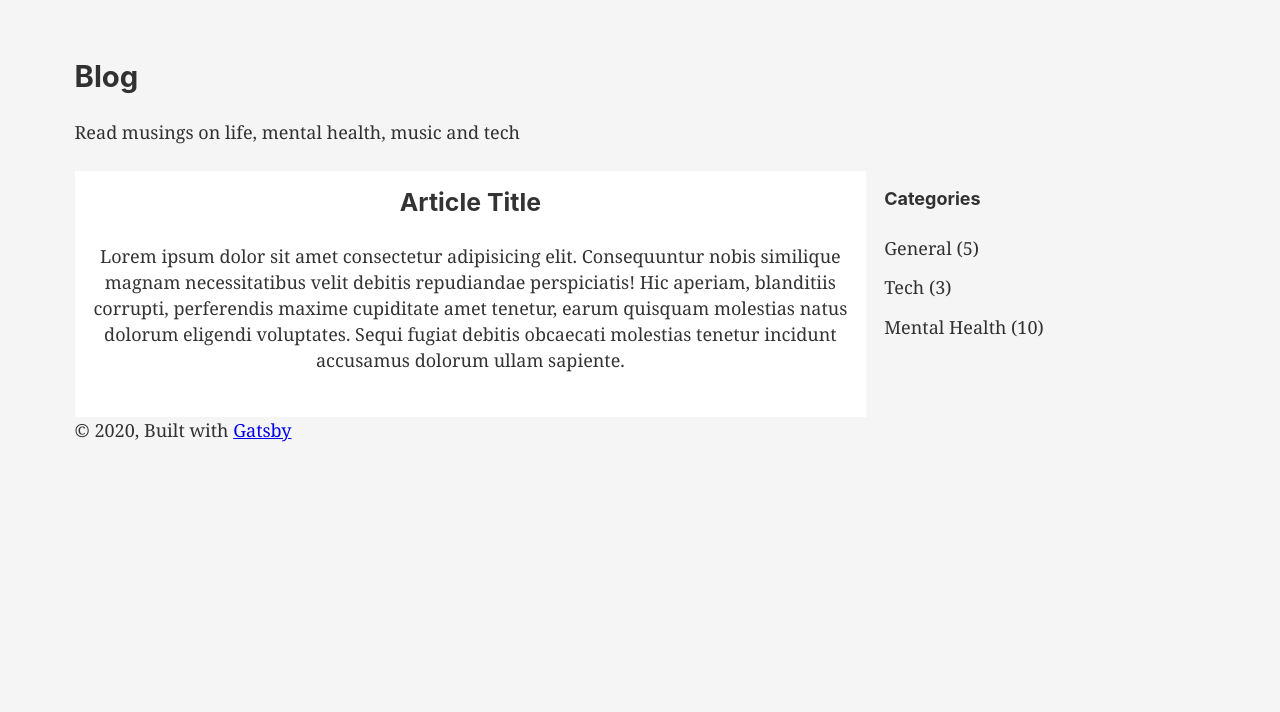
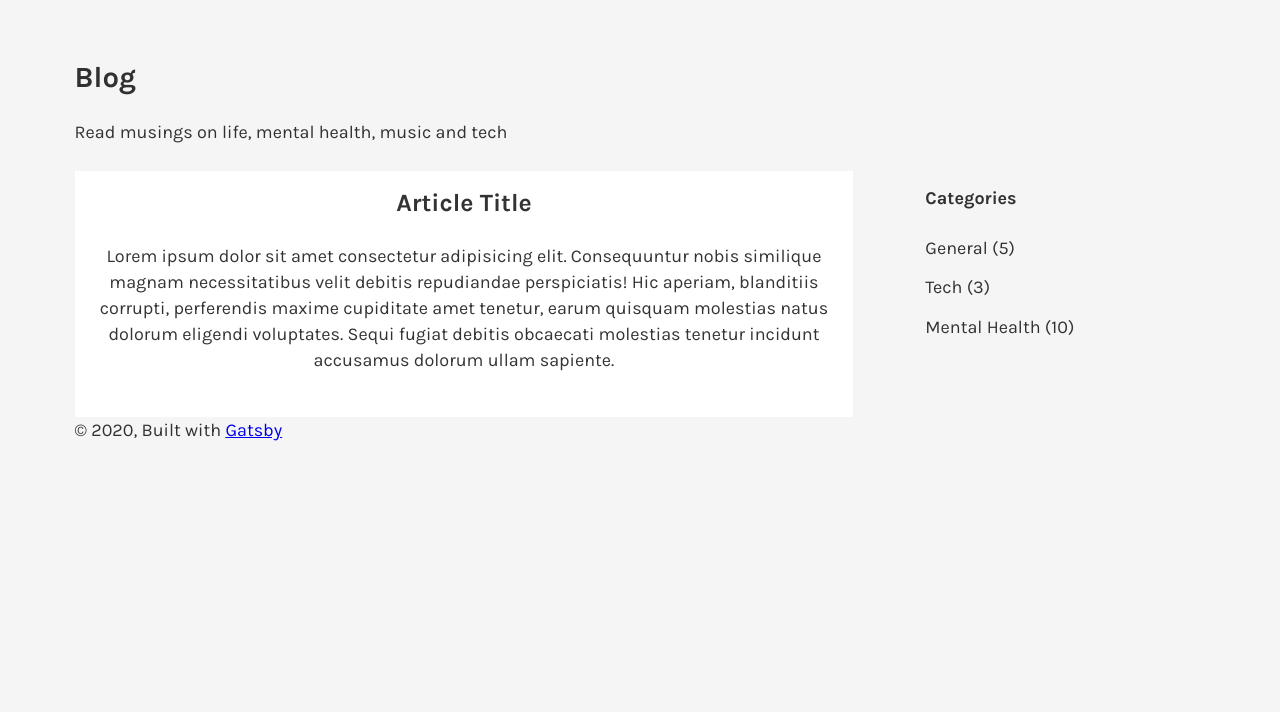
Before and after one commit to angusclarkdev/personal-website, a Gatsby site: page / in a window 1280 px wide. Shown: the part 88-800 px from the top of the page. Built offline with nearby package versions, Linux system fonts and the light colour scheme; Gatsby itself is replaced by a stand-in of ours.

Commit message:
improvements

```diff
--- a/package.json
+++ b/package.json
@@ -19,7 +19,8 @@
     "react": "^16.12.0",
     "react-dom": "^16.12.0",
     "react-helmet": "^5.2.1",
-    "styled-components": "^4.4.1"
+    "styled-components": "^4.4.1",
+    "typeface-karla": "^0.0.72"
   },
   "devDependencies": {
     "prettier": "^1.19.1"
--- a/src/components/blogPost.js
+++ b/src/components/blogPost.js
@@ -5,7 +5,8 @@ const StyledDiv = styled.div`
   text-align: center;
   flex-basis: 70%;
   background-color: #fff;
-  padding: 1rem;
+  padding: 1em;
+  margin-right: 1em;
 `
 
 const BlogPost = () => (
--- a/src/components/layout.css
+++ b/src/components/layout.css
@@ -1,5 +1,4 @@
 html {
-  font-family: sans-serif;
   -ms-text-size-adjust: 100%;
   -webkit-text-size-adjust: 100%;
 }
@@ -200,7 +199,7 @@ html {
 }
 body {
   color: hsla(0, 0%, 0%, 0.8);
-  font-family: georgia, serif;
+  font-family: "karla";
   font-weight: normal;
   word-wrap: break-word;
   font-kerning: normal;
@@ -230,7 +229,7 @@ h1 {
   padding-top: 0;
   margin-bottom: 1.45rem;
   color: inherit;
-  font-family: -apple-system, BlinkMacSystemFont, Segoe UI, Roboto, Oxygen,
+  font-family: "karla", -apple-system, BlinkMacSystemFont, Segoe UI, Roboto, Oxygen,
     Ubuntu, Cantarell, Fira Sans, Droid Sans, Helvetica Neue, sans-serif;
   font-weight: bold;
   text-rendering: optimizeLegibility;
@@ -247,7 +246,7 @@ h2 {
   padding-top: 0;
   margin-bottom: 1.45rem;
   color: inherit;
-  font-family: -apple-system, BlinkMacSystemFont, Segoe UI, Roboto, Oxygen,
+  font-family: "karla", -apple-system, BlinkMacSystemFont, Segoe UI, Roboto, Oxygen,
     Ubuntu, Cantarell, Fira Sans, Droid Sans, Helvetica Neue, sans-serif;
   font-weight: bold;
   text-rendering: optimizeLegibility;
@@ -264,7 +263,7 @@ h3 {
   padding-top: 0;
   margin-bottom: 1.45rem;
   color: inherit;
-  font-family: -apple-system, BlinkMacSystemFont, Segoe UI, Roboto, Oxygen,
+  font-family: "karla", -apple-system, BlinkMacSystemFont, Segoe UI, Roboto, Oxygen,
     Ubuntu, Cantarell, Fira Sans, Droid Sans, Helvetica Neue, sans-serif;
   font-weight: bold;
   text-rendering: optimizeLegibility;
@@ -281,7 +280,7 @@ h4 {
   padding-top: 0;
   margin-bottom: 1.45rem;
   color: inherit;
-  font-family: -apple-system, BlinkMacSystemFont, Segoe UI, Roboto, Oxygen,
+  font-family: "karla", -apple-system, BlinkMacSystemFont, Segoe UI, Roboto, Oxygen,
     Ubuntu, Cantarell, Fira Sans, Droid Sans, Helvetica Neue, sans-serif;
   font-weight: bold;
   text-rendering: optimizeLegibility;
@@ -298,7 +297,7 @@ h5 {
   padding-top: 0;
   margin-bottom: 1.45rem;
   color: inherit;
-  font-family: -apple-system, BlinkMacSystemFont, Segoe UI, Roboto, Oxygen,
+  font-family: "karla",  -apple-system, BlinkMacSystemFont, Segoe UI, Roboto, Oxygen,
     Ubuntu, Cantarell, Fira Sans, Droid Sans, Helvetica Neue, sans-serif;
   font-weight: bold;
   text-rendering: optimizeLegibility;
@@ -315,7 +314,7 @@ h6 {
   padding-top: 0;
   margin-bottom: 1.45rem;
   color: inherit;
-  font-family: -apple-system, BlinkMacSystemFont, Segoe UI, Roboto, Oxygen,
+  font-family: "karla", -apple-system, BlinkMacSystemFont, Segoe UI, Roboto, Oxygen,
     Ubuntu, Cantarell, Fira Sans, Droid Sans, Helvetica Neue, sans-serif;
   font-weight: bold;
   text-rendering: optimizeLegibility;
--- a/src/components/layout.js
+++ b/src/components/layout.js
@@ -8,7 +8,7 @@
 import React from "react"
 import PropTypes from "prop-types"
 import { useStaticQuery, graphql } from "gatsby"
-
+import "typeface-karla"
 import Header from "./header"
 import "./layout.css"
 
--- a/src/components/sideBar.js
+++ b/src/components/sideBar.js
@@ -8,13 +8,29 @@ const categories = [
   { catergory: 'Mental Health', count: 10 }
 ]
 
+const latest = [
+  {
+    id: 1,
+    title: '10 things wrong with tech in 2019'
+  },
+  {
+    id: 2,
+    title: 'Spice up your life with these tricks'
+  }
+]
+
 const StyledUl = styled.ul`
   list-style: none;
   margin: 0;
 `
 
-const StyledDiv = styled.div`
+const StyledSection = styled.section`
+  flex-basis: 30%;
   padding: 1em;
+
+  div {
+    padding: 0 2em;
+  }
 `
 
 const StyledH3 = styled.h3`
@@ -22,16 +38,25 @@ const StyledH3 = styled.h3`
 `
 
 const SideBar = () => (
-  <StyledDiv>
+  <StyledSection>
+    <div>
     <StyledH3> Categories </StyledH3>
     <StyledUl>
       {categories.map(i => (
         <li>
-        <SideBarItem itemData={i} />
+        <SideBarItem categories={i} />
         </li>
     ))}
     </StyledUl>
-  </StyledDiv>
+    </div>
+    <div>
+        {/* {latest.map(i => (
+          <li>
+          <SideBarItem latestPosts={i} />
+        </li>
+        ))} */}
+    </div>
+  </StyledSection>
 )
 
 export default SideBar
--- a/src/components/sideBarItem.js
+++ b/src/components/sideBarItem.js
@@ -1,10 +1,14 @@
 import React from 'react'
 
-const SideBarItem = (props) => (
+const SideBarItem = (props) => {
+  return (
   <>
-    <span> {props.itemData.catergory} </span>
-    <span> ({props.itemData.count}) </span>
+    <span> {props.categories && props.categories.catergory} </span>
+    {props.categories && (
+      <span> ({props.categories.count}) </span>
+    )}
   </>
-)
+  )
+}
 
 export default SideBarItem
```
Also changed, not shown: 1 other file.
